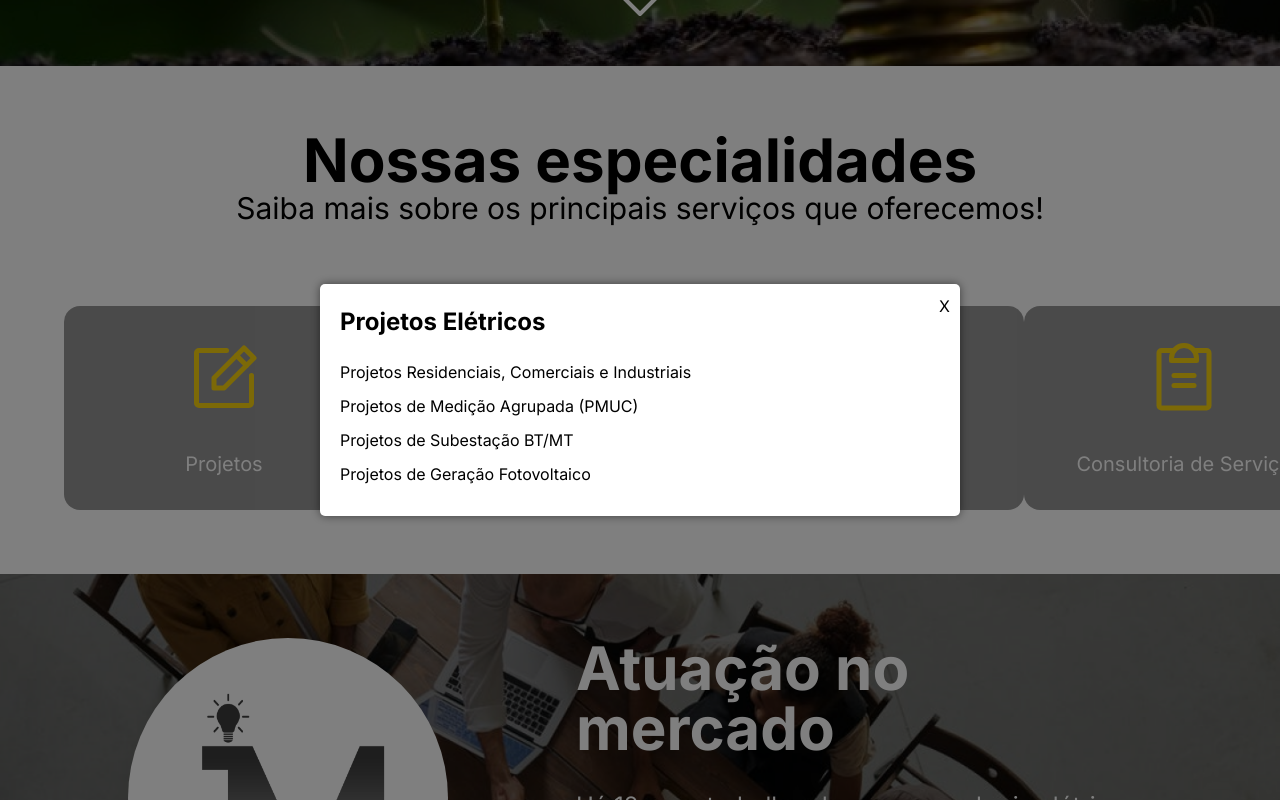
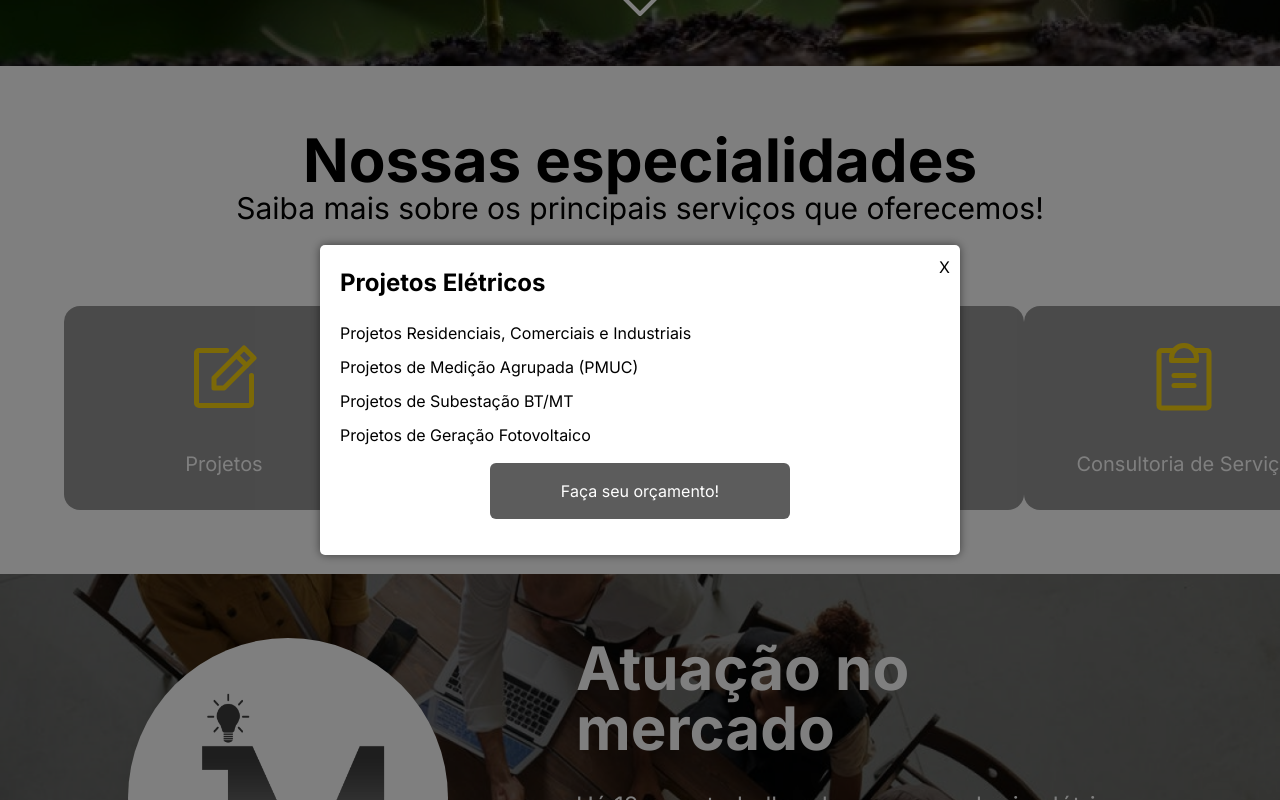
Before and after one commit to JellyFishDevelopment/jm-eletrica, a React (Vite) app: page / in a window 1280 px wide. Both pictures are taken after a click on the button "Projetos". Shown: the part 703-1503 px from the top of the page. Built offline with nearby package versions, Linux system fonts and the light colour scheme.

Commit message:
Botão adicionado e imagem alterada

```diff
--- a/src/components/Modal.tsx
+++ b/src/components/Modal.tsx
@@ -1,3 +1,4 @@
+import { NavLink } from 'react-router-dom'
 import styled from 'styled-components'
 
 const ModalWrapper = styled.div`
@@ -66,6 +67,11 @@ const Modal = ({ isOpen, onClose, title, list }: any) => {
           {list.map((item: any, index: any) => (
             <ModalListItem key={index}>{item}</ModalListItem>
           ))}
+          <NavLink to="/contact">
+            <button className="flex rounded-md justify-center p-4 w-1/2 text-center  my-4 mx-auto outline-none bg-[#5C5C5C] text-white">
+              Faça seu orçamento!
+            </button>
+          </NavLink>
         </ModalList>
       </ModalContent>
     </ModalWrapper>
--- a/tailwind.config.cjs
+++ b/tailwind.config.cjs
@@ -13,7 +13,7 @@ module.exports = {
         'fourth-banner': "url('/banner-4.png')",
         'fifth-banner': "url('/banner-5.png')",
         'sixth-banner': "url('/banner-6.png')",
-        'seventh-banner': "url('/banner-7.png')",
+        'seventh-banner': "url('/banner-services.png')",
         'eighth-banner': "url('/banner-8.png')"
       }
     }
```
Also changed, not shown: 1 other file (tests, documents, lock files or other folders).
